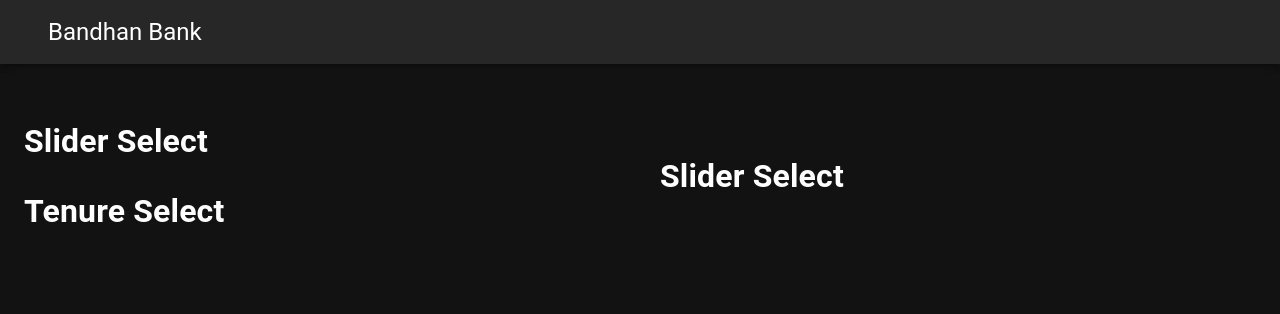
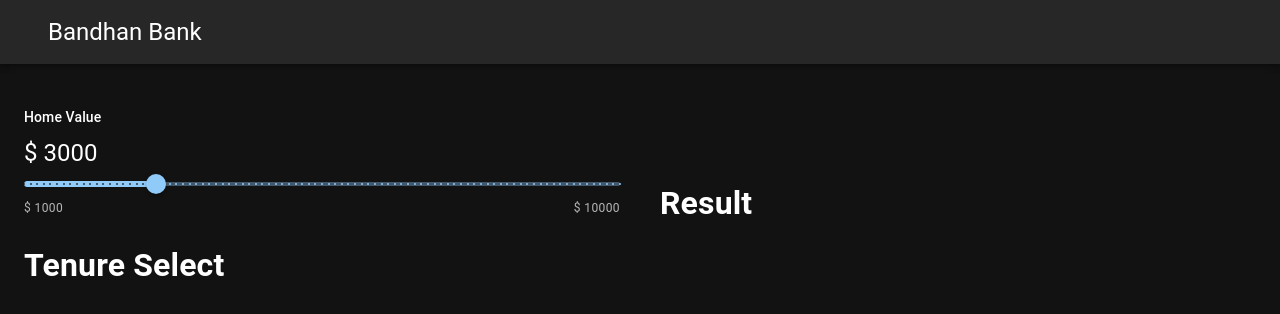
Before and after one commit to damodhar786/mortgage-calculator, a React (Create React App) app: page / in a window 1280 px wide. Shown: the top 314 px of the page. Built offline with nearby package versions, Linux system fonts and the light colour scheme.

Commit message:
slider select loan value

```diff
--- a/src/App.js
+++ b/src/App.js
@@ -1,18 +1,27 @@
-import React from "react";
+import React, { useState } from "react";
 import Navbar from "./components/Navbar";
 import { Container, Grid } from "@mui/material";
 import SliderSelect from "./components/SliderSelect";
 import TenureSelect from "./components/TenureSelect";
-import Result from "./components/SliderSelect";
+import Result from "./components/Result";
 
 function App() {
+
+  const [data, setData] = useState({
+    homeValue: 3000,
+    downPayment: 3000 * 0.2,
+    loanAmount: 3000 * 0.8,
+    loanTerm: 5,
+    interestRate: 5,
+  });
+
   return <div className="App">
     <Navbar />
     <Container maxWidth="xl" sx={{ marginTop: 4 }}>
 
       <Grid container spacing={5} alignItems="center">
         <Grid item xs={12} md={6}>
-          <SliderSelect />
+          <SliderSelect data={data} setData={setData} />
           <TenureSelect />
         </Grid>
         <Grid item xs={12} md={6}>
--- a/src/components/Result.js
+++ b/src/components/Result.js
@@ -1,4 +1,4 @@
-import React from 'react'
+import React from 'react';
 
 function Result() {
   return (
@@ -8,4 +8,4 @@
   )
 }
 
-export default Result
+export default Result;
--- a/src/components/SliderSelect.js
+++ b/src/components/SliderSelect.js
@@ -1,11 +1,33 @@
-import React from 'react'
+import React from 'react';
+import SliderComponent from './common/SliderComponent';
 
-function SliderSelect() {
+const SliderSelect = ({ data, setData }) => {
+  console.log(data, 'Data');
+
+  const bank_limit = 10000;
   return (
     <div>
-      <h1>Slider Select</h1>
+      <SliderComponent
+        onChange={(e, value) => {
+          setData({
+            ...data,
+            homeValue: value.toFixed(0),
+            downPayment: (0.2 * value).toFixed(0),
+            loanAmount: (0.8 * value).toFixed(0),
+          });
+          console.log(data, 'Set Data');
+        }}
+        defaultValue={data.homeValue}
+        min={1000}
+        max={bank_limit}
+        steps={100}
+        unit="$"
+        amount={data.homeValue}
+        label="Home Value"
+        value={data.homeValue}
+      />
     </div>
-  )
-}
+  );
+};
 
 export default SliderSelect
```
